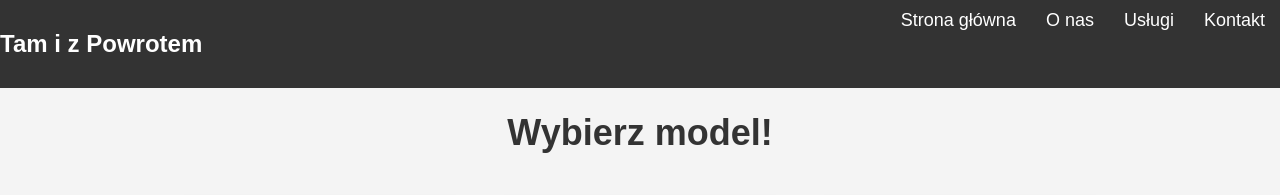
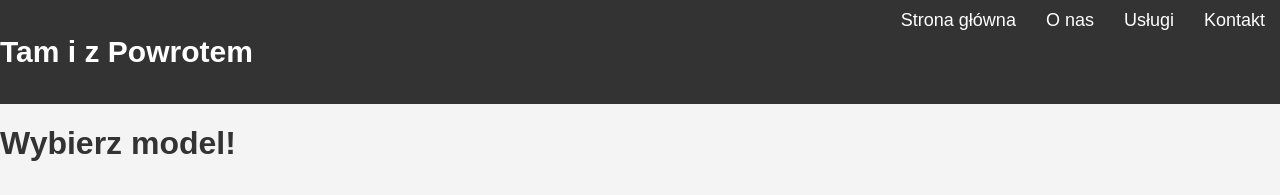
Before and after one commit to ojiro1/skleptest2, a plain HTML site: page wyswietlacz.html in a window 1280 px wide. Shown: the top 195 px of the page. Drawn offline with Linux system fonts and the light colour scheme.

Commit message:
Update wyswietlacz.html

```diff
--- a/wyswietlacz.html
+++ b/wyswietlacz.html
@@ -4,7 +4,7 @@
     <meta charset="UTF-8">
     <meta name="viewport" content="width=device-width, initial-scale=1.0">
     <title>Document</title>
-    <link rel="stylesheet" href="styl1.css">
+    <link rel="stylesheet" href="styl.css">
 </head>
 <body>
     <div class="menu">
```
